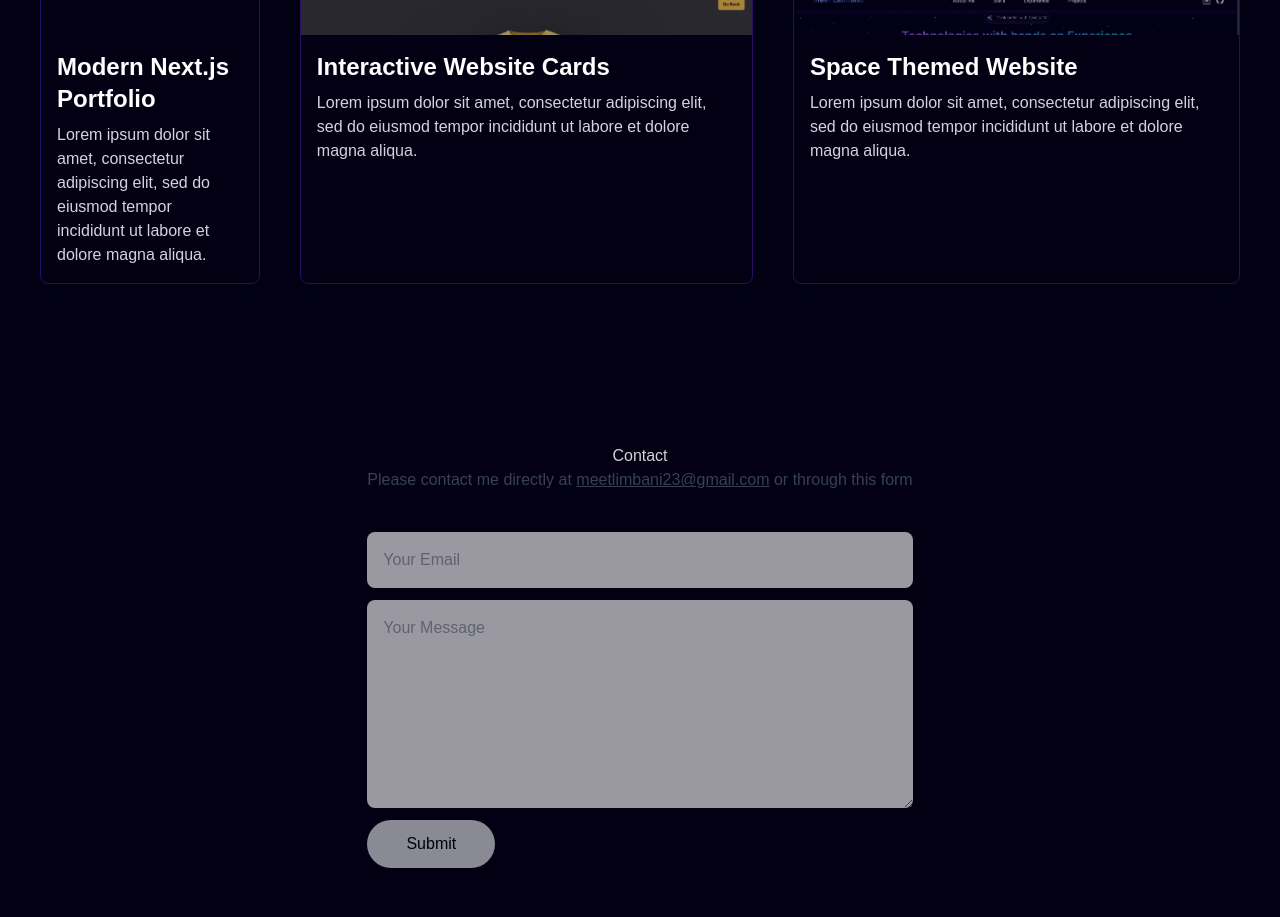
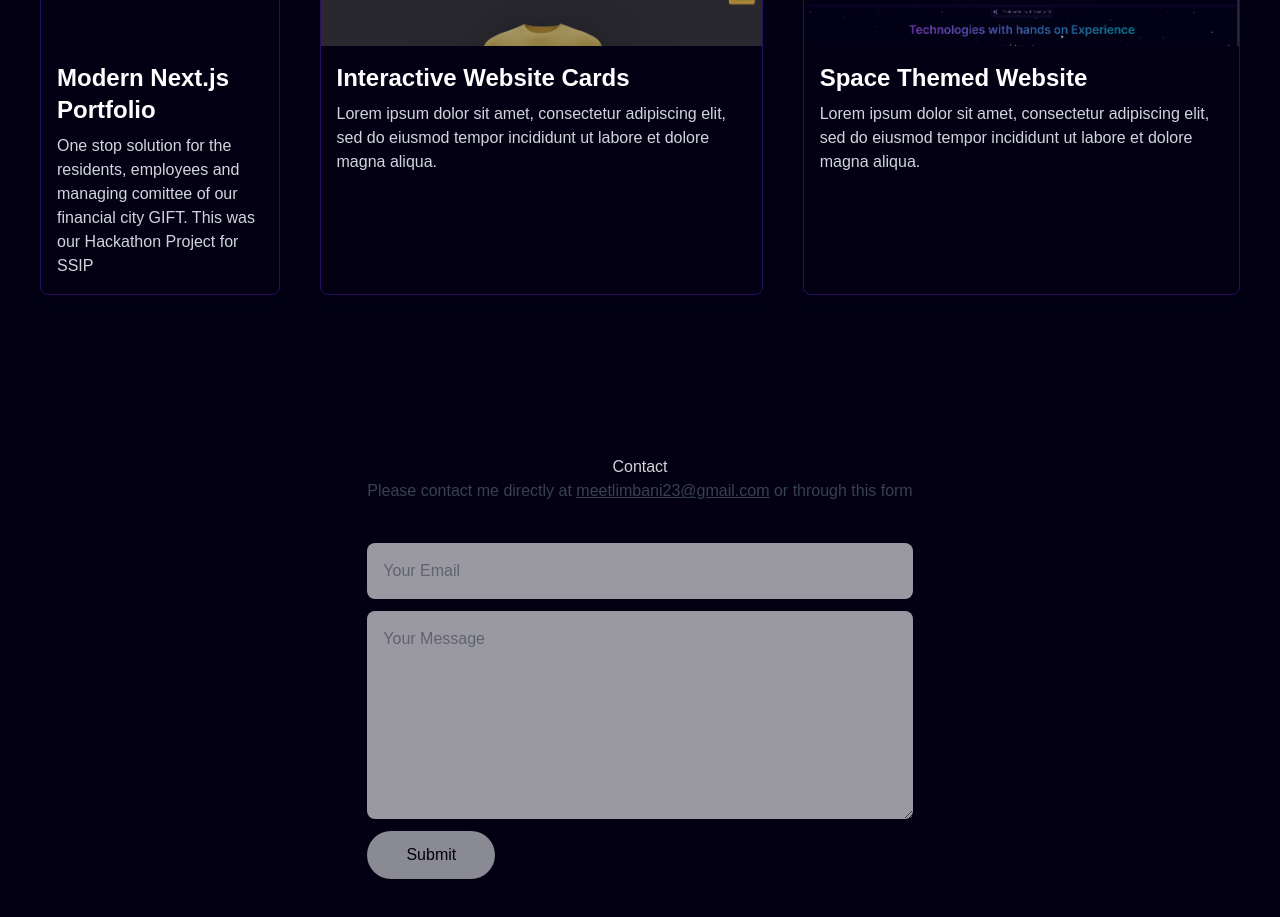
Before and after one commit to meetlimbani27/Portfolio, a Next.js app: page / in a window 1280 px wide. Shown: the part 3560-4477 px from the top of the page. Built offline with nearby package versions, Linux system fonts and the light colour scheme; no server answers; a web font is replaced by a local one.

Commit message:
added project section

```diff
--- a/components/main/Projects.tsx
+++ b/components/main/Projects.tsx
@@ -14,7 +14,8 @@ const Projects = () => {
         <ProjectCard
           src="/GF.png"
           title="Modern Next.js Portfolio"
-          description="Lorem ipsum dolor sit amet, consectetur adipiscing elit, sed do eiusmod tempor incididunt ut labore et dolore magna aliqua."
+          description="One stop solution for the residents, employees and managing comittee of our financial city GIFT. This was our Hackathon Project for SSIP
+          "
         />
         <ProjectCard
           src="/TT.png"
--- a/components/sub/ProjectCard.tsx
+++ b/components/sub/ProjectCard.tsx
@@ -10,7 +10,7 @@ interface Props {
 const ProjectCard = ({ src, title, description }: Props) => {
   return (
     <div className="relative rounded-lg shadow-lg border border-[#2A0E61]">
-      <div className="overflow-y-auto h-[285px]">
+      <div className="overflow-y-auto h-[37vh]">
       <Image
         src={src}
         alt={title}
```
